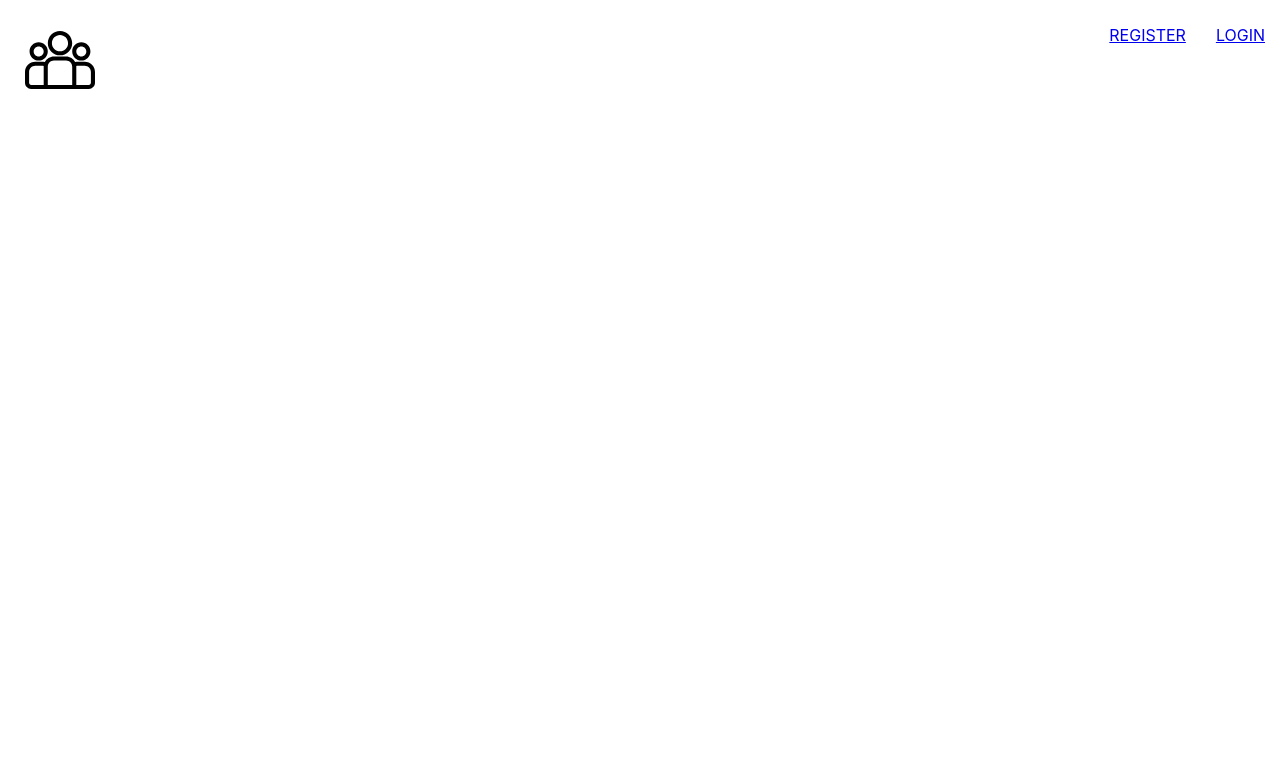
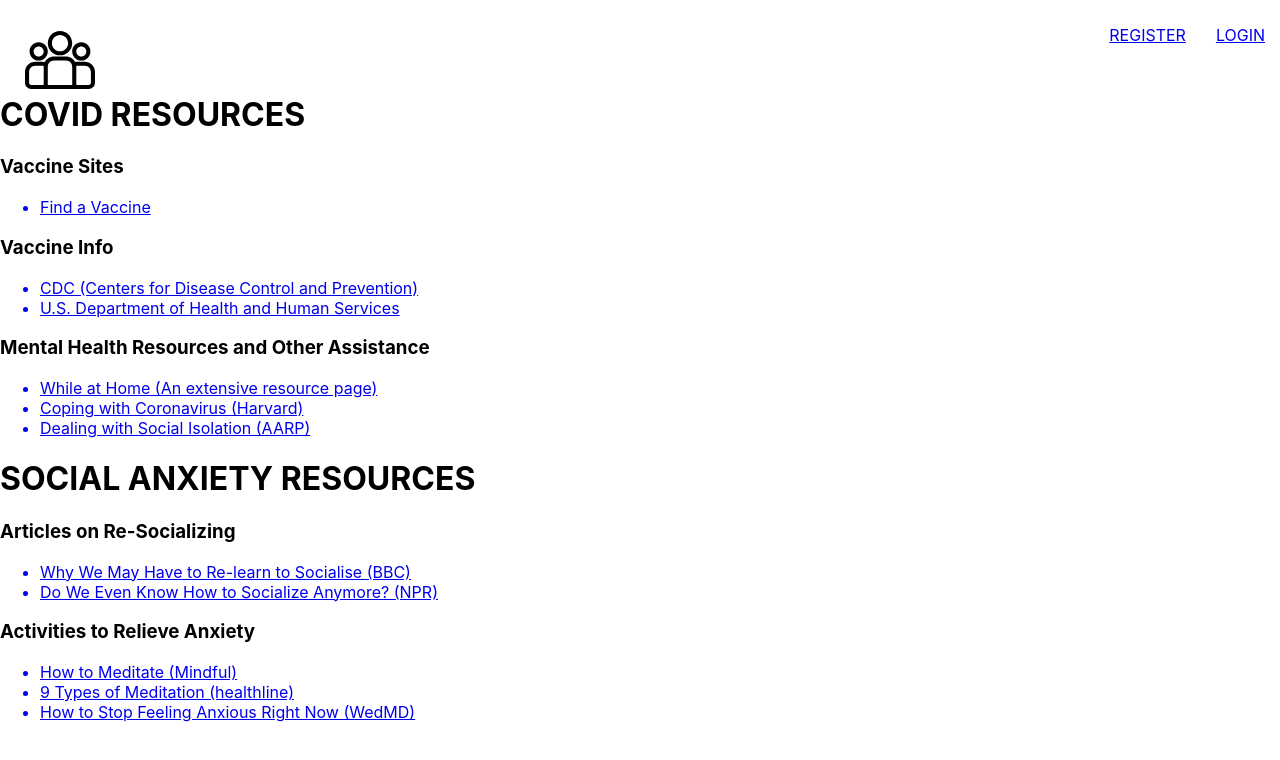
Before and after one commit to lindseydortch/project-3-frontend, a React (Create React App) app: page /resources in a window 1280 px wide. Shown: the top 760 px of the page. Built offline with nearby package versions, Linux system fonts and the light colour scheme; no server answers.

Commit message:
resource page

```diff
--- a/src/App.js
+++ b/src/App.js
@@ -8,11 +8,11 @@ import EventForm from "./components/events-group/event-forms/EventForm";
 import Header from "./components/header/header";
 import Groups from "./components/groups/Groups";
 import Group from "./components/groups/Group";
-import GroupsHomePage from "./components/groups/groupsHomePage/groups-homepage";
 import EventUpdateForm from "./components/events-group/event-forms/EventUpdateForm";
 import EventView from "./components/events-group/event-view-update-delete/event-view";
 import CityDirectory from "./components/events-group/events-directory/city-directory";
 import CityHomePage from "./components/events-group/eventsHomePage/city-homepage";
+import ResourcePage from "./components/resources/ResourcePage";
 // auth
 import Register from "./components/auth/Register";
 import Login from "./components/auth/Login";
@@ -99,14 +99,17 @@ function App() {
           render={(routerProps) => <CityHomePage match={routerProps.match} />}
         />
         {/* <Route exact path="/event/:id" component={EventView} /> */}
-        <Route path="/groups" component={GroupsHomePage} />
         <Route exact path="/events/add" component={EventForm} />
         <Route exact path="/groups" component={Groups} />
-        <Route exact path="/group" component={Group} />
+        <Route
+          path="/groups/:interest"
+          render={(routerProps) => <Group match={routerProps.match} />}
+        />
 
         <Route path="/register" component={Register} />
         <Route path="/login" component={Login} />
         <Route path="/profile" component={Profile} />
+        <Route path="/resources" component={ResourcePage} />
       </UserContext.Provider>
     </div>
   );
--- a/src/components/groups/AddMessage.jsx
+++ b/src/components/groups/AddMessage.jsx
@@ -10,7 +10,7 @@ const AddMessage = ({messages, setMessages}) => {
     const handleSubmit = (event) => {
         event.preventDefault()
         console.log(form)
-        fetch(`http://localhost:8000/group`, {
+        fetch(`http://localhost:4000/group`, {
           method: 'POST',
           headers: {
             'Content-Type': 'application/json'
--- a/src/components/groups/Group.jsx
+++ b/src/components/groups/Group.jsx
@@ -4,7 +4,7 @@ import UpdateMessage from './UpdateMessage'
 import DeleteMessage from './DeleteMessage'
 import Likes from './Likes'
 
-const Group = () => {
+const Group = ({ match }) => {
 
     const [messages, setMessages] = useState()
 
@@ -29,8 +29,8 @@ const Group = () => {
 
     return (
         <div>
-            <h1>Single Group Component</h1>
-            <p>On this page, users will be able to see a specific group, see, add, update and delete messages</p>
+            <h1>{match.params.interest}</h1>
+            <p>Discuss {match.params.interest} here!</p>
             { messages ?
                 messages.map((post) => (
                     <div key={post._id} className="post">
--- a/src/components/groups/Groups.jsx
+++ b/src/components/groups/Groups.jsx
@@ -1,10 +1,15 @@
 import React from 'react'
+import { Link } from 'react-router-dom'
 
 const Groups = () => {
     return (
         <div>
             <h1>Groups component</h1>
-            <p>This will show a users Groups based on their interests!</p>
+            <Link to="/groups/sportsfitness">Sports and Fitness</Link>
+            <Link to="/groups/games">Games</Link>
+            <Link to="/groups/food">Food</Link>
+            <Link to="/groups/movies">Movies</Link>
+            <Link to="/groups/music">Music</Link>
         </div>
     )
 }
--- a/src/components/groups/groupsHomePage/groups-homepage.jsx
+++ /dev/null
@@ -1,11 +0,0 @@
-import React from 'react'
-
-function GroupsHomePage() {
-    return (
-        <div>
-            <h1>Groups Home Page Hit</h1>
-        </div>
-    )
-}
-
-export default GroupsHomePage
--- a/src/components/resources/ResourcePage.jsx
+++ b/src/components/resources/ResourcePage.jsx
@@ -1,4 +1,5 @@
 import React from 'react'
+import { Link } from 'react-router-dom'
 
 const ResourcePage = () => {
     return (
@@ -6,16 +7,37 @@ const ResourcePage = () => {
             <h1>COVID RESOURCES</h1>
             <div>
                 <h3>Vaccine Sites</h3>
+                <ul>
+                    <Link to={{ pathname: "https://www.vaccines.gov"}} target="_blank" ><li>Find a Vaccine</li></Link>
+                </ul>
             </div>
             <div>
                 <h3>Vaccine Info</h3>
+                <ul>
+                    <Link to={{ pathname: "https://www.cdc.gov/vaccines/covid-19/reporting/vaccinefinder/about.html"}} target="_blank" ><li>CDC (Centers for Disease Control and Prevention)</li></Link>
+                    <Link to={{ pathname: "https://www.hhs.gov/immunization/diseases/covid/index.html"}} target="_blank" ><li>U.S. Department of Health and Human Services</li></Link>
+                </ul>
             </div>
             <div>
-                <h3>Mental Health</h3>
+                <h3>Mental Health Resources and Other Assistance</h3>
+                <ul>
+                    <Link to={{ pathname: "https://whileathome.org/"}} target="_blank" ><li>While at Home (An extensive resource page)</li></Link>
+                    <Link to={{ pathname: "https://www.health.harvard.edu/coping-with-coronavirus"}} target="_blank" ><li>Coping with Coronavirus (Harvard)</li></Link>
+                    <Link to={{ pathname: "https://www.aarp.org/health/conditions-treatments/info-2020/coronavirus-social-isolation-loneliness.html"}} target="_blank" ><li>Dealing with Social Isolation (AARP)</li></Link>
+                </ul>
             </div>
-            <h1>SOCIAL ANXIETY RESOURCES</h1>
-            <h3>Articles on Re-Socializing</h3>
-            <h3>Activities to Relieve Anxiety</h3>
+                <h1>SOCIAL ANXIETY RESOURCES</h1>
+                <h3>Articles on Re-Socializing</h3>
+                <ul>
+                    <Link to={{ pathname: "https://www.bbc.com/worklife/article/20210218-why-we-may-have-to-re-learn-to-socialise"}} target="_blank" ><li>Why We May Have to Re-learn to Socialise (BBC)</li></Link>
+                    <Link to={{ pathname: "https://www.npr.org/2021/04/04/983855924/do-we-even-know-how-to-socialize-anymore"}} target="_blank" ><li>Do We Even Know How to Socialize Anymore? (NPR)</li></Link>
+                </ul>
+                <h3>Activities to Relieve Anxiety</h3>
+                <ul>
+                    <Link to={{ pathname: "https://www.mindful.org/how-to-meditate/"}} target="_blank" ><li>How to Meditate (Mindful)</li></Link>
+                    <Link to={{ pathname: "https://www.healthline.com/health/mental-health/types-of-meditation"}} target="_blank" ><li>9 Types of Meditation (healthline)</li></Link>
+                    <Link to={{ pathname: "https://www.webmd.com/mental-health/features/ways-to-reduce-anxiety"}} target="_blank" ><li>How to Stop Feeling Anxious Right Now (WedMD)</li></Link>
+                </ul>
         </div>
     )
 }
```
